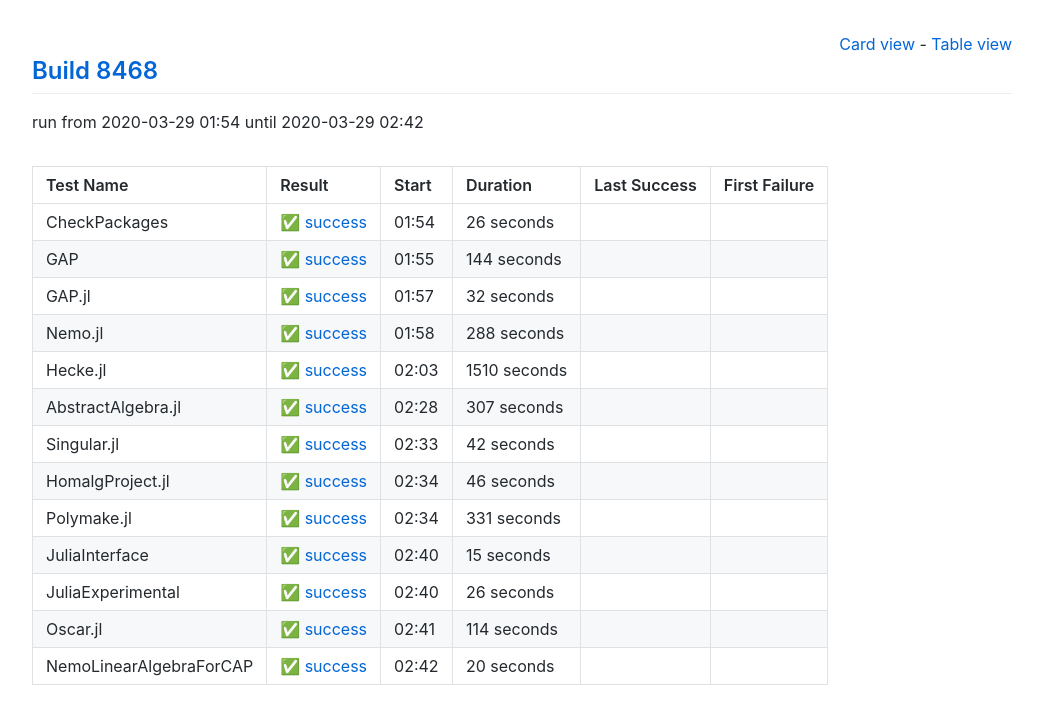
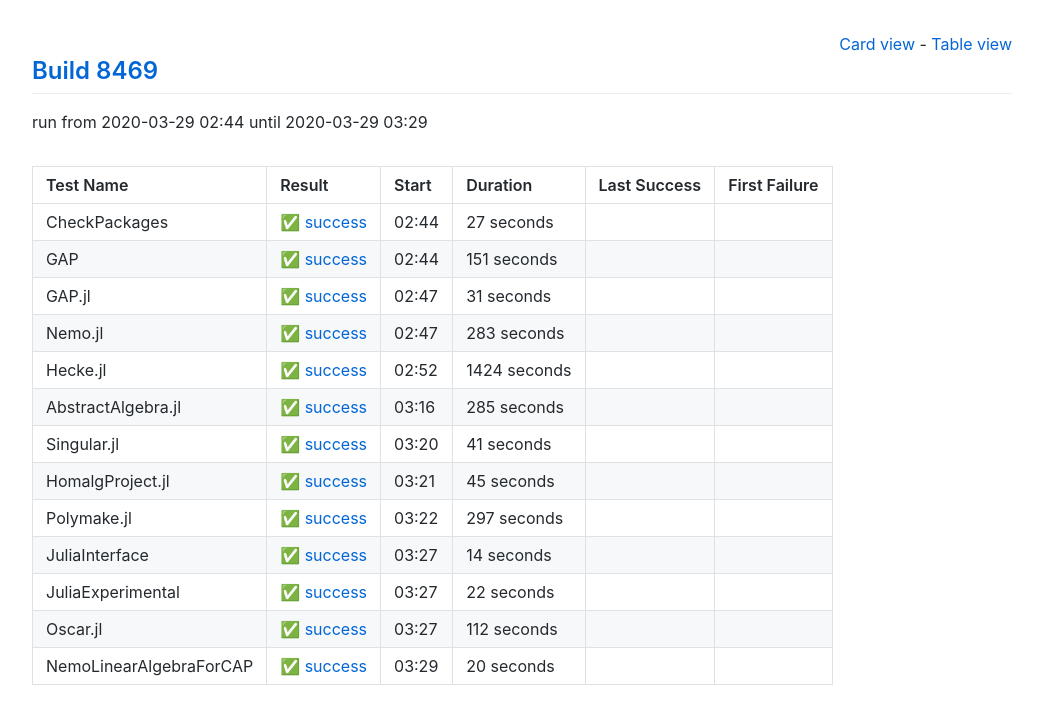
Before and after one commit to oscar-system/oscar-ci-status, a Jekyll site: the page built from table.html, in a window 1280 px wide. Shown: the top 724 px of the page, without its empty margins (118-1161 px from the left). Built offline with Jekyll 4.4.1, drawn with Linux system fonts in a browser that asks for light colours.

Commit message:
Build 8469

```diff
--- a/_data/ci.yml
+++ b/_data/ci.yml
@@ -1,137 +1,137 @@
-build: 8468
-build_url: https://oscarci.mathematik.uni-kl.de/job/oscar/8468/
+build: 8469
+build_url: https://oscarci.mathematik.uni-kl.de/job/oscar/8469/
 job: oscar
 tests:
-- duration: 26
+- duration: 27
   exitcode: 0
   first_failure: false
   first_failure_url: null
   last_success: false
   last_success_url: null
-  log: https://oscarci.mathematik.uni-kl.de/job/oscar/8468/artifact/logs/build-8468/CheckPackages.log
+  log: https://oscarci.mathematik.uni-kl.de/job/oscar/8469/artifact/logs/build-8469/CheckPackages.log
   name: CheckPackages
-  start: 2020-03-29 01:54
+  start: 2020-03-29 02:44
   status: success
   success: true
-- duration: 144
+- duration: 151
   exitcode: 0
   first_failure: false
   first_failure_url: null
   last_success: false
   last_success_url: null
-  log: https://oscarci.mathematik.uni-kl.de/job/oscar/8468/artifact/logs/build-8468/GAP.log
+  log: https://oscarci.mathematik.uni-kl.de/job/oscar/8469/artifact/logs/build-8469/GAP.log
   name: GAP
-  start: 2020-03-29 01:55
+  start: 2020-03-29 02:44
   status: success
   success: true
-- duration: 32
+- duration: 31
   exitcode: 0
   first_failure: false
   first_failure_url: null
   last_success: false
   last_success_url: null
-  log: https://oscarci.mathematik.uni-kl.de/job/oscar/8468/artifact/logs/build-8468/GAP.jl.log
+  log: https://oscarci.mathematik.uni-kl.de/job/oscar/8469/artifact/logs/build-8469/GAP.jl.log
   name: GAP.jl
-  start: 2020-03-29 01:57
+  start: 2020-03-29 02:47
   status: success
   success: true
-- duration: 288
+- duration: 283
   exitcode: 0
   first_failure: false
   first_failure_url: null
   last_success: false
   last_success_url: null
-  log: https://oscarci.mathematik.uni-kl.de/job/oscar/8468/artifact/logs/build-8468/Nemo.jl.log
+  log: https://oscarci.mathematik.uni-kl.de/job/oscar/8469/artifact/logs/build-8469/Nemo.jl.log
   name: Nemo.jl
-  start: 2020-03-29 01:58
+  start: 2020-03-29 02:47
   status: success
   success: true
-- duration: 1510
+- duration: 1424
   exitcode: 0
   first_failure: false
   first_failure_url: null
   last_success: false
   last_success_url: null
-  log: https://oscarci.mathematik.uni-kl.de/job/oscar/8468/artifact/logs/build-8468/Hecke.jl.log
+  log: https://oscarci.mathematik.uni-kl.de/job/oscar/8469/artifact/logs/build-8469/Hecke.jl.log
   name: Hecke.jl
-  start: 2020-03-29 02:03
+  start: 2020-03-29 02:52
   status: success
   success: true
-- duration: 307
+- duration: 285
   exitcode: 0
   first_failure: false
   first_failure_url: null
   last_success: false
   last_success_url: null
-  log: https://oscarci.mathematik.uni-kl.de/job/oscar/8468/artifact/logs/build-8468/AbstractAlgebra.jl.log
+  log: https://oscarci.mathematik.uni-kl.de/job/oscar/8469/artifact/logs/build-8469/AbstractAlgebra.jl.log
   name: AbstractAlgebra.jl
-  start: 2020-03-29 02:28
+  start: 2020-03-29 03:16
   status: success
   success: true
-- duration: 42
+- duration: 41
   exitcode: 0
   first_failure: false
   first_failure_url: null
   last_success: false
   last_success_url: null
-  log: https://oscarci.mathematik.uni-kl.de/job/oscar/8468/artifact/logs/build-8468/Singular.jl.log
+  log: https://oscarci.mathematik.uni-kl.de/job/oscar/8469/artifact/logs/build-8469/Singular.jl.log
   name: Singular.jl
-  start: 2020-03-29 02:33
+  start: 2020-03-29 03:20
   status: success
   success: true
-- duration: 46
+- duration: 45
   exitcode: 0
   first_failure: false
   first_failure_url: null
   last_success: false
   last_success_url: null
-  log: https://oscarci.mathematik.uni-kl.de/job/oscar/8468/artifact/logs/build-8468/HomalgProject.jl.log
+  log: https://oscarci.mathematik.uni-kl.de/job/oscar/8469/artifact/logs/build-8469/HomalgProject.jl.log
   name: HomalgProject.jl
-  start: 2020-03-29 02:34
+  start: 2020-03-29 03:21
   status: success
   success: true
-- duration: 331
+- duration: 297
   exitcode: 0
   first_failure: false
   first_failure_url: null
   last_success: false
   last_success_url: null
-  log: https://oscarci.mathematik.uni-kl.de/job/oscar/8468/artifact/logs/build-8468/Polymake.jl.log
+  log: https://oscarci.mathematik.uni-kl.de/job/oscar/8469/artifact/logs/build-8469/Polymake.jl.log
   name: Polymake.jl
-  start: 2020-03-29 02:34
+  start: 2020-03-29 03:22
   status: success
   success: true
-- duration: 15
+- duration: 14
   exitcode: 0
   first_failure: false
   first_failure_url: null
   last_success: false
   last_success_url: null
-  log: https://oscarci.mathematik.uni-kl.de/job/oscar/8468/artifact/logs/build-8468/JuliaInterface.log
+  log: https://oscarci.mathematik.uni-kl.de/job/oscar/8469/artifact/logs/build-8469/JuliaInterface.log
   name: JuliaInterface
-  start: 2020-03-29 02:40
+  start: 2020-03-29 03:27
   status: success
   success: true
-- duration: 26
+- duration: 22
   exitcode: 0
   first_failure: false
   first_failure_url: null
   last_success: false
   last_success_url: null
-  log: https://oscarci.mathematik.uni-kl.de/job/oscar/8468/artifact/logs/build-8468/JuliaExperimental.log
+  log: https://oscarci.mathematik.uni-kl.de/job/oscar/8469/artifact/logs/build-8469/JuliaExperimental.log
   name: JuliaExperimental
-  start: 2020-03-29 02:40
+  start: 2020-03-29 03:27
   status: success
   success: true
-- duration: 114
+- duration: 112
   exitcode: 0
   first_failure: false
   first_failure_url: null
   last_success: false
   last_success_url: null
-  log: https://oscarci.mathematik.uni-kl.de/job/oscar/8468/artifact/logs/build-8468/Oscar.jl.log
+  log: https://oscarci.mathematik.uni-kl.de/job/oscar/8469/artifact/logs/build-8469/Oscar.jl.log
   name: Oscar.jl
-  start: 2020-03-29 02:41
+  start: 2020-03-29 03:27
   status: success
   success: true
 - duration: 20
@@ -140,8 +140,8 @@ tests:
   first_failure_url: null
   last_success: false
   last_success_url: null
-  log: https://oscarci.mathematik.uni-kl.de/job/oscar/8468/artifact/logs/build-8468/NemoLinearAlgebraForCAP.log
+  log: https://oscarci.mathematik.uni-kl.de/job/oscar/8469/artifact/logs/build-8469/NemoLinearAlgebraForCAP.log
   name: NemoLinearAlgebraForCAP
-  start: 2020-03-29 02:42
+  start: 2020-03-29 03:29
   status: success
   success: true
```
Also changed, not shown: README.md.
